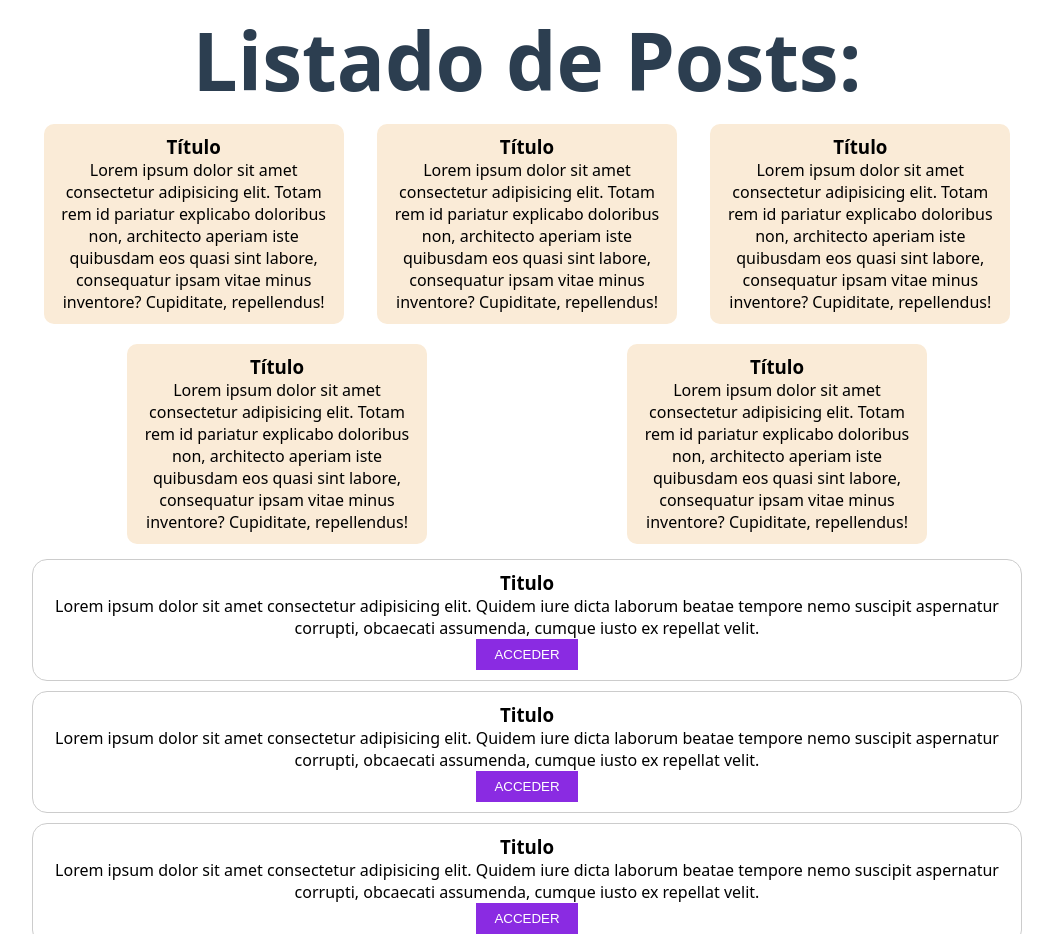
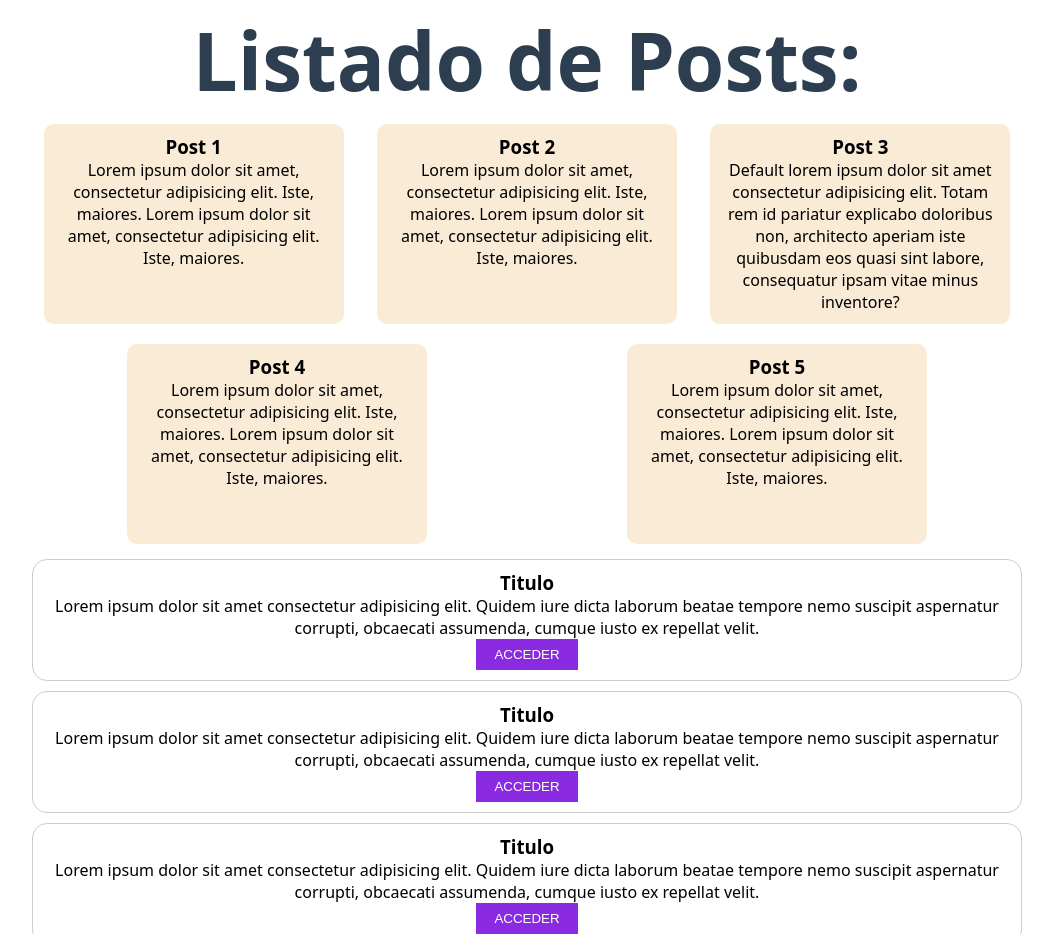
Before and after one commit to Pancratzia/Vue-Projects, a Vue app in the folder helloworld/: page / in a window 1280 px wide. Shown: the part 1520-2454 px from the top of the page, without its empty margins (113-1166 px from the left). Built offline with nearby package versions, Linux system fonts and the light colour scheme.

Commit message:
Pasando props de solo lectura

```diff
--- a/helloworld/src/components/PostDetail.vue
+++ b/helloworld/src/components/PostDetail.vue
@@ -1,11 +1,26 @@
 <template>
   <div class="post">
-    <h3>Título</h3>
-    <p>Lorem ipsum dolor sit amet consectetur adipisicing elit. Totam rem id pariatur explicabo doloribus non, architecto aperiam iste quibusdam eos quasi sint labore, consequatur ipsam vitae minus inventore? Cupiditate, repellendus!</p>
+    <h3>{{ props.title }}</h3>
+    <p>{{ props.content }}</p>
   </div>
 </template>
 
-<script lang="ts" setup>
+<script lang="ts">
+
+import { defineComponent } from 'vue';
+
+export default defineComponent({
+  name: 'PostDetail',
+  props: {
+    title: {type: String, required: true},
+    content: {type: String, required: false, default: 'Default lorem ipsum dolor sit amet consectetur adipisicing elit. Totam rem id pariatur explicabo doloribus non, architecto aperiam iste quibusdam eos quasi sint labore, consequatur ipsam vitae minus inventore?'},
+  },
+  setup(props) {
+      return {
+          props
+      }
+  }
+})
 </script>
 
 <style scoped>
--- a/helloworld/src/components/PostList.vue
+++ b/helloworld/src/components/PostList.vue
@@ -1,15 +1,38 @@
 <template>
     <div class="container-posts">
-        <PostDetail />
-        <PostDetail />
-        <PostDetail />
-        <PostDetail />
-        <PostDetail />
+        <PostDetail v-for="post in info" :key="post.title" :title= "post.title" :content= "post.content" />
     </div>
 </template>
 
 <script lang="ts" setup>
 import PostDetail from './PostDetail.vue';
+
+interface Post {
+    title: string;
+    content?: string;
+}
+
+let info: Array<Post> = [
+    {
+        title: "Post 1",
+        content: "Lorem ipsum dolor sit amet, consectetur adipisicing elit. Iste, maiores. Lorem ipsum dolor sit amet, consectetur adipisicing elit. Iste, maiores."
+    },
+    {
+        title: "Post 2",
+        content: "Lorem ipsum dolor sit amet, consectetur adipisicing elit. Iste, maiores. Lorem ipsum dolor sit amet, consectetur adipisicing elit. Iste, maiores."
+    },
+    {
+        title: "Post 3",
+    },
+    {
+        title: "Post 4",
+        content: "Lorem ipsum dolor sit amet, consectetur adipisicing elit. Iste, maiores. Lorem ipsum dolor sit amet, consectetur adipisicing elit. Iste, maiores."
+    },
+    {
+        title: "Post 5",
+        content: "Lorem ipsum dolor sit amet, consectetur adipisicing elit. Iste, maiores. Lorem ipsum dolor sit amet, consectetur adipisicing elit. Iste, maiores."
+    }
+]
 </script>
 
 <style scoped>
```
